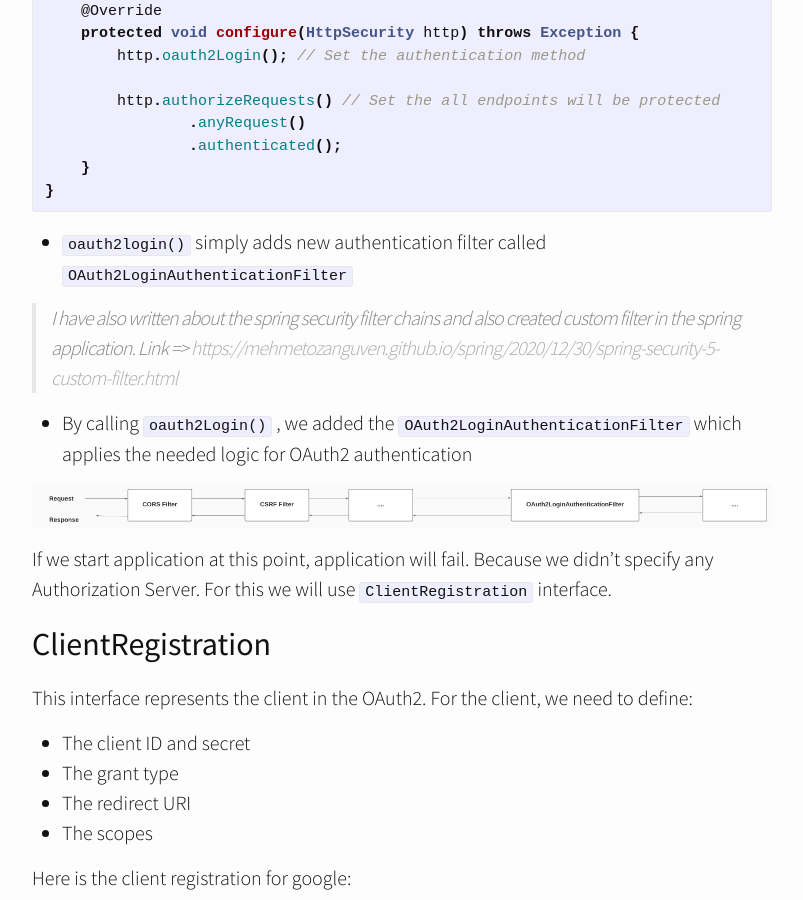
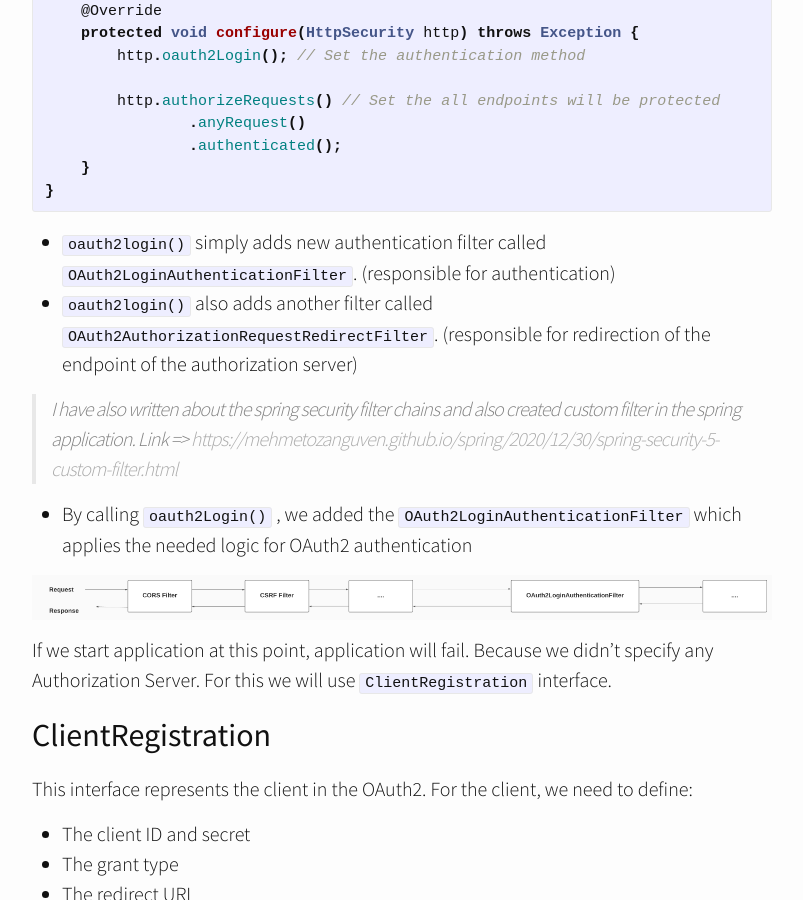
Before and after one commit to mehmetozanguven/mehmetozanguven.github.io, a Jekyll site: the page built from _posts/spring_framework/2021-09-18-spring-boot-oauth2-with-thymeleaf.md, in a window 1280 px wide and 900 px high, scrolled down 4474 px. Shown: the whole window, without its empty margins (238-1041 px from the left). Built offline with Jekyll 4.4.1, drawn with Linux system fonts in a browser that asks for light colours; nearby versions of some CDN libraries.

Commit message:
redirectFilter and authenticationFilter

````diff
--- a/_posts/spring_framework/2021-09-18-spring-boot-oauth2-with-thymeleaf.md
+++ b/_posts/spring_framework/2021-09-18-spring-boot-oauth2-with-thymeleaf.md
@@ -119,7 +119,8 @@ public class SecurityConfiguration extends WebSecurityConfigurerAdapter {
 }
 ```
 
-- `oauth2login()` simply adds new authentication filter called `OAuth2LoginAuthenticationFilter`
+- `oauth2login()` simply adds new authentication filter called `OAuth2LoginAuthenticationFilter`. (responsible for authentication)
+- `oauth2login()` also adds another filter called `OAuth2AuthorizationRequestRedirectFilter`. (responsible for redirection of the endpoint of the authorization server)
 
 > I have also written about the spring security filter chains and also created custom filter in the spring application. Link => [https://mehmetozanguven.github.io/spring/2020/12/30/spring-security-5-custom-filter.html](https://mehmetozanguven.github.io/spring/2020/12/30/spring-security-5-custom-filter.html)
 
````
